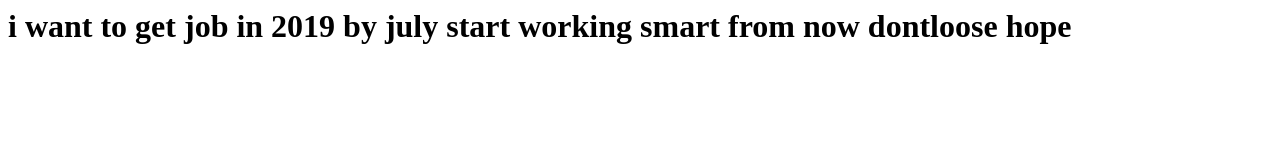
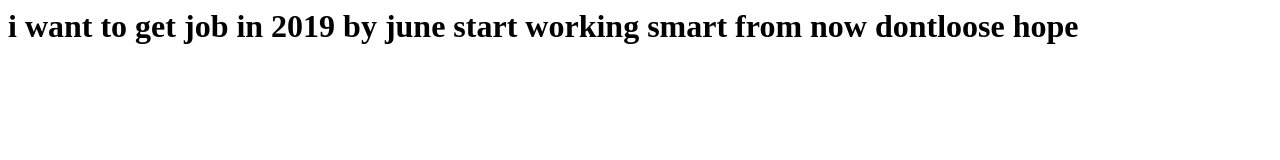
Before and after one commit to sweathagulabi/aim, a plain HTML site: page index.html in a window 1280 px wide. Drawn offline with Linux system fonts and the light colour scheme.

Commit message:
Revert "new"
This reverts commit d43488fe2c988e41f5d2c794ee307584e71ebcf1.

```diff
--- a/index.html
+++ b/index.html
@@ -1,5 +1,5 @@
 <html>
   <body>
-    <h1>i want to get job in 2019 by july start working smart from now dontloose hope</h1>
+    <h1>i want to get job in 2019 by june start working smart from now dontloose hope</h1>
   </body>
 </html>
```
